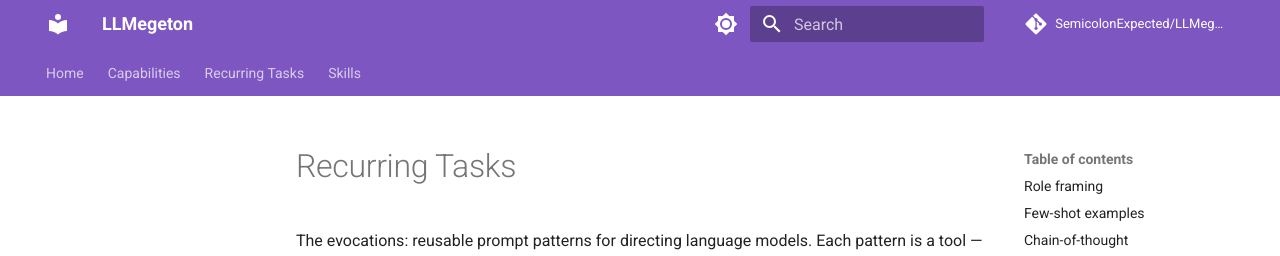
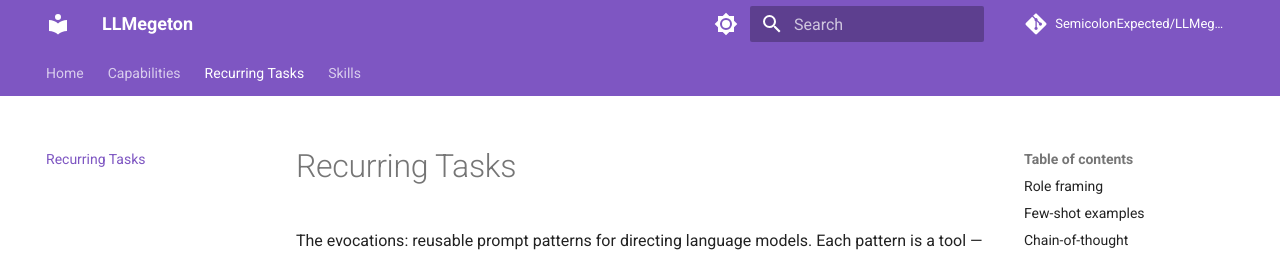
Before and after one commit to SemicolonExpected/LLMegeton, an MkDocs documentation site: the page built from docs/recurring-tasks/index.md, in a window 1280 px wide. Shown: the top 256 px of the page. Built offline with MkDocs 1.6.1 and Material for MkDocs 9.7.7, drawn with Linux system fonts in a browser that asks for light colours; comment, search, counter and statistics services are not loaded.

Commit message:
Move prompts section to recurring-tasks (2/3: update nav)

```diff
--- a/mkdocs.yml
+++ b/mkdocs.yml
@@ -49,5 +49,5 @@ markdown_extensions:
 nav:
   - Home: index.md
   - Capabilities: capabilities/index.md
-  - Recurring Tasks: prompts/index.md
+  - Recurring Tasks: recurring-tasks/index.md
   - Skills: skills/index.md
```
